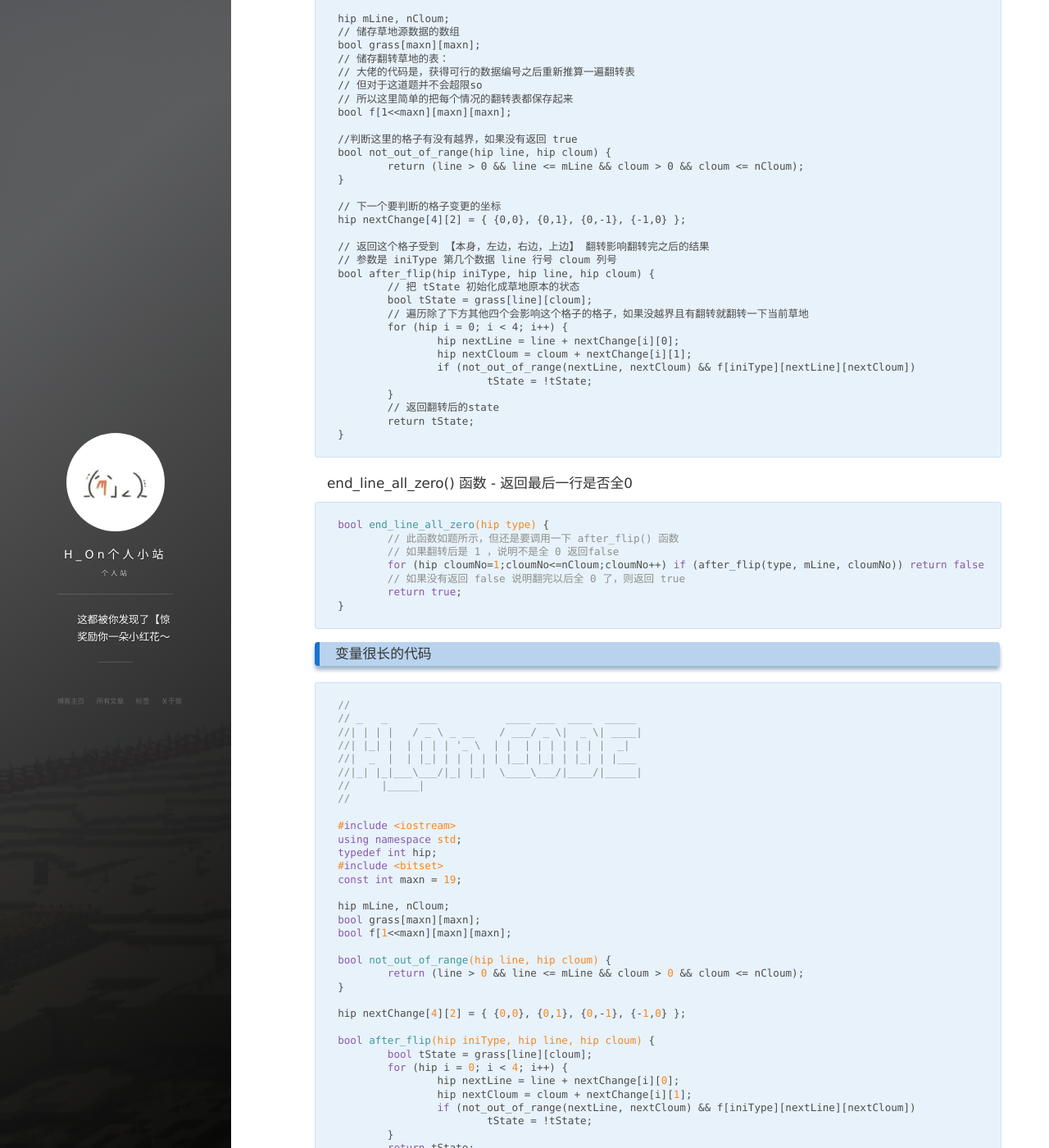
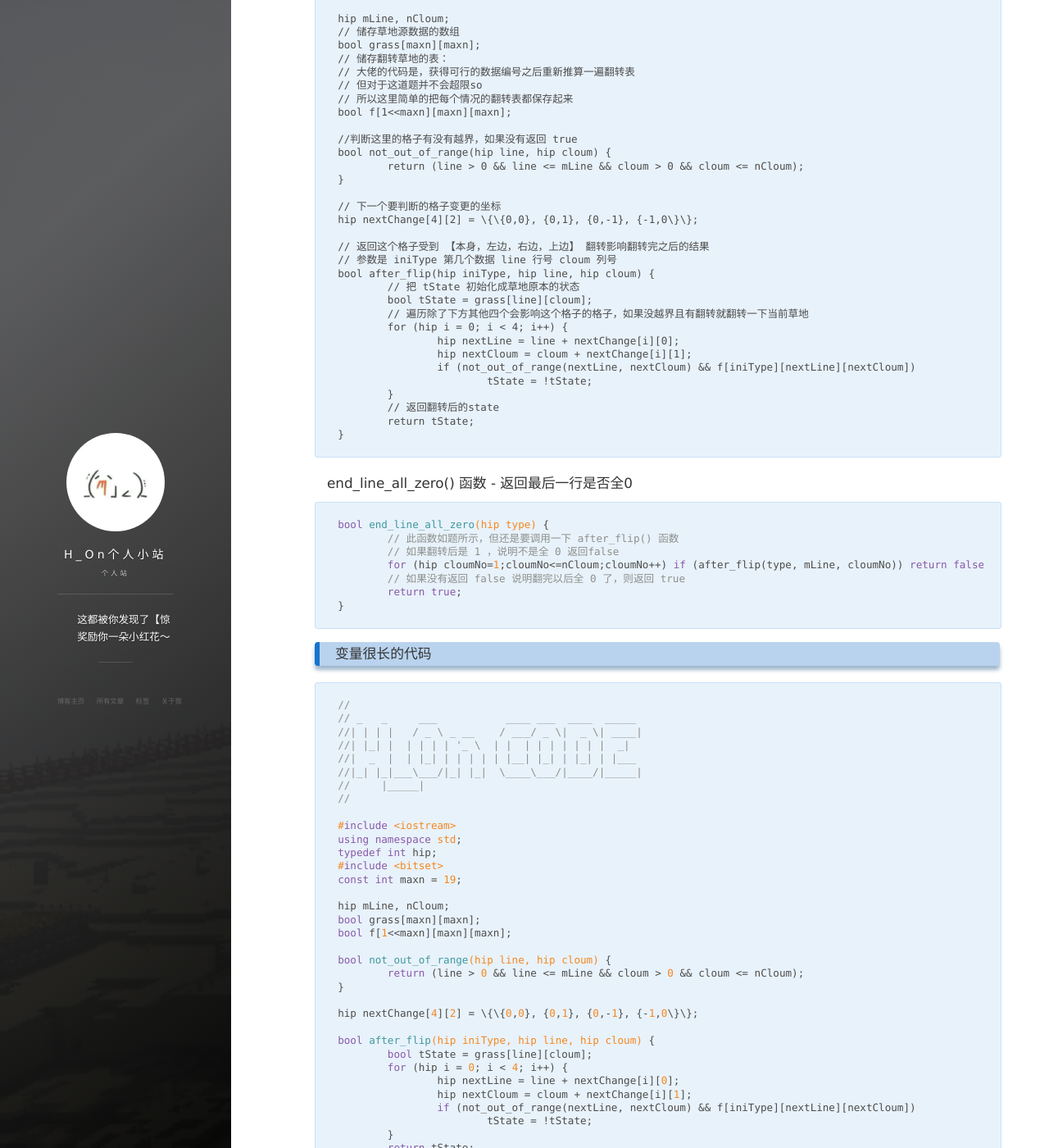
Before and after one commit to Hybrogen/Hybrogen.github.io, a Jekyll site: the page built from _posts/2022-01-23-POJ3279Fliptile.md, in a window 1280 px wide and 1400 px high, scrolled down 3270 px. Shown: the whole window at 82% size. Built offline with Jekyll 4.4.1, drawn with Linux system fonts in a browser that asks for light colours; nearby versions of some CDN libraries; comment, search, counter and statistics services are not loaded.

Commit message:
解决了{{问题

```diff
--- a/_posts/2022-01-23-POJ3279Fliptile.md
+++ b/_posts/2022-01-23-POJ3279Fliptile.md
@@ -134,7 +134,7 @@ bool not_out_of_range(hip line, hip cloum) {
 }
 
 // 下一个要判断的格子变更的坐标
-hip nextChange[4][2] = { {0,0}, {0,1}, {0,-1}, {-1,0} };
+hip nextChange[4][2] = \{\{0,0}, {0,1}, {0,-1}, {-1,0\}\};
 
 // 返回这个格子受到 【本身，左边，右边，上边】 翻转影响翻转完之后的结果
 // 参数是 iniType 第几个数据 line 行号 cloum 列号
@@ -189,7 +189,7 @@ bool not_out_of_range(hip line, hip cloum) {
         return (line > 0 && line <= mLine && cloum > 0 && cloum <= nCloum);
 }
 
-hip nextChange[4][2] = { {0,0}, {0,1}, {0,-1}, {-1,0} };
+hip nextChange[4][2] = \{\{0,0}, {0,1}, {0,-1}, {-1,0\}\};
 
 bool after_flip(hip iniType, hip line, hip cloum) {
         bool tState = grass[line][cloum];
@@ -256,7 +256,7 @@ bool f[1<<maxn][maxn][maxn];
 
 bool R(hip l, hip c) {return (l > 0 && l <= m && c > 0 && c <= n);}
 
-hip N[4][2] = { {0,0}, {0,1}, {0,-1}, {-1,0} };
+hip N[4][2] = \{\{0,0}, {0,1}, {0,-1}, {-1,0\}\};
 
 bool F(hip i, hip l, hip c) {
         bool t = G[l][c];
```
